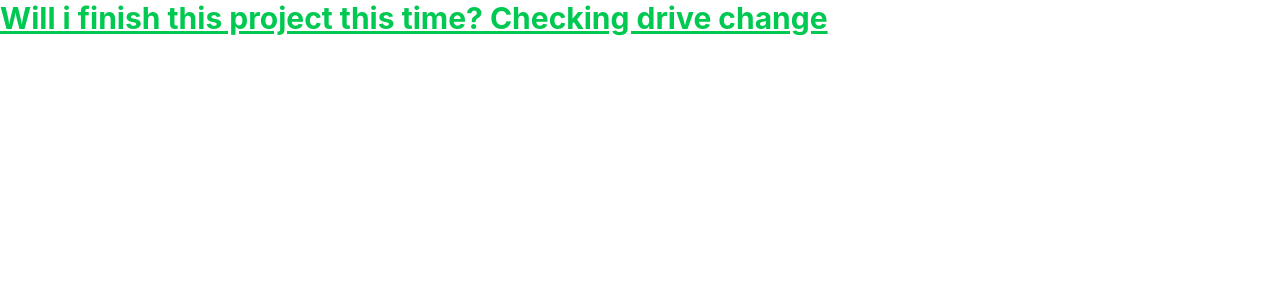
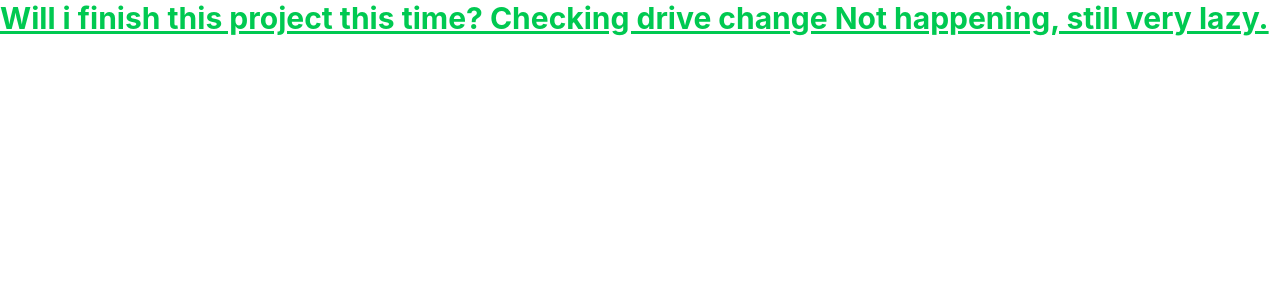
Before and after one commit to adityapandeydev/Gradelytics, a React (Vite) app in the folder frontend/: page / in a window 1280 px wide. Shown: the top 300 px of the page. Built offline with nearby package versions, Linux system fonts and the light colour scheme.

Commit message:
june 10 commit

```diff
--- a/frontend/src/App.tsx
+++ b/frontend/src/App.tsx
@@ -7,6 +7,7 @@ function App() {
       <h1 className="text-3xl font-bold underline text-green-500">
         Will i finish this project this time?
         Checking drive change
+        Not happening, still very lazy.
       </h1>
     </div>
   )
```
